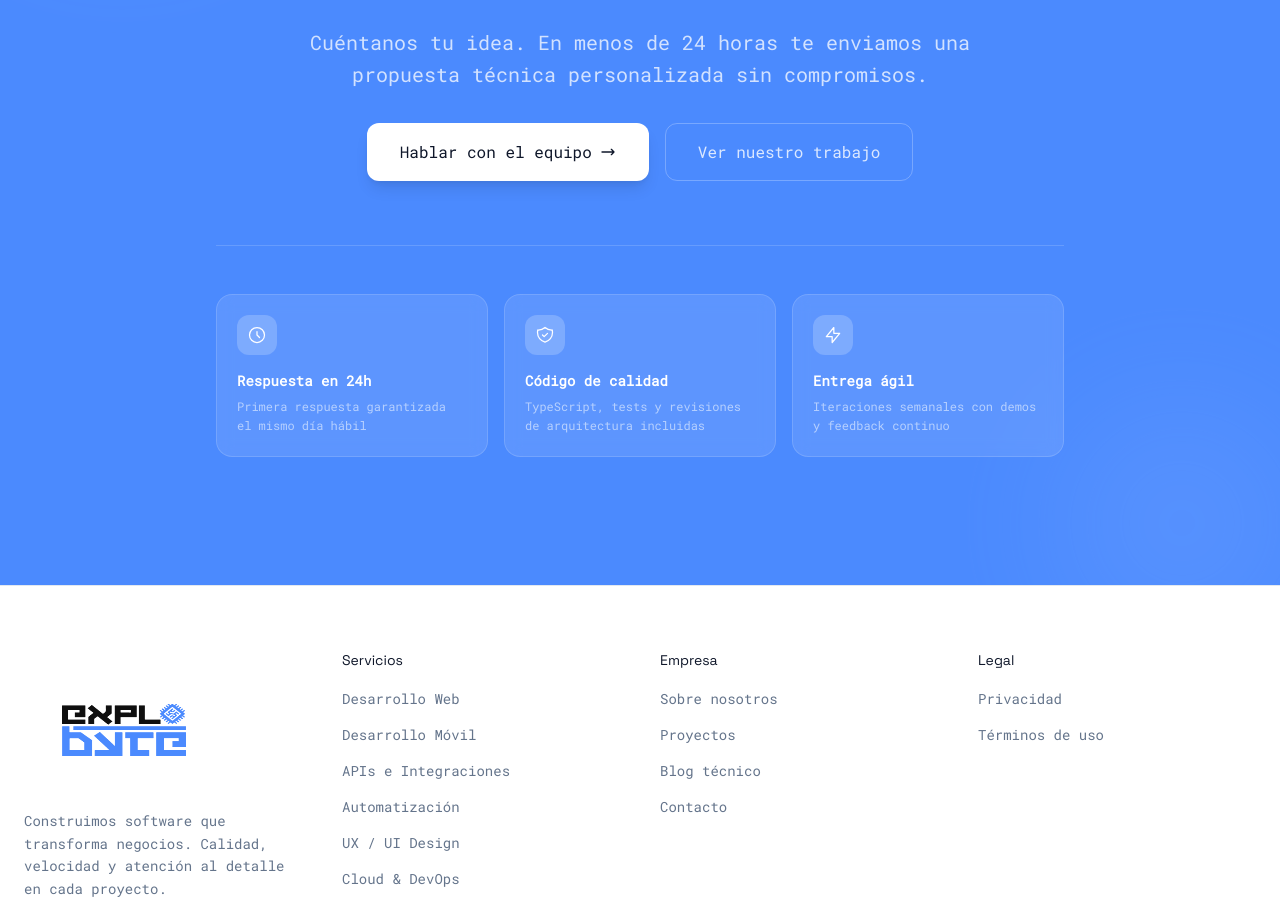
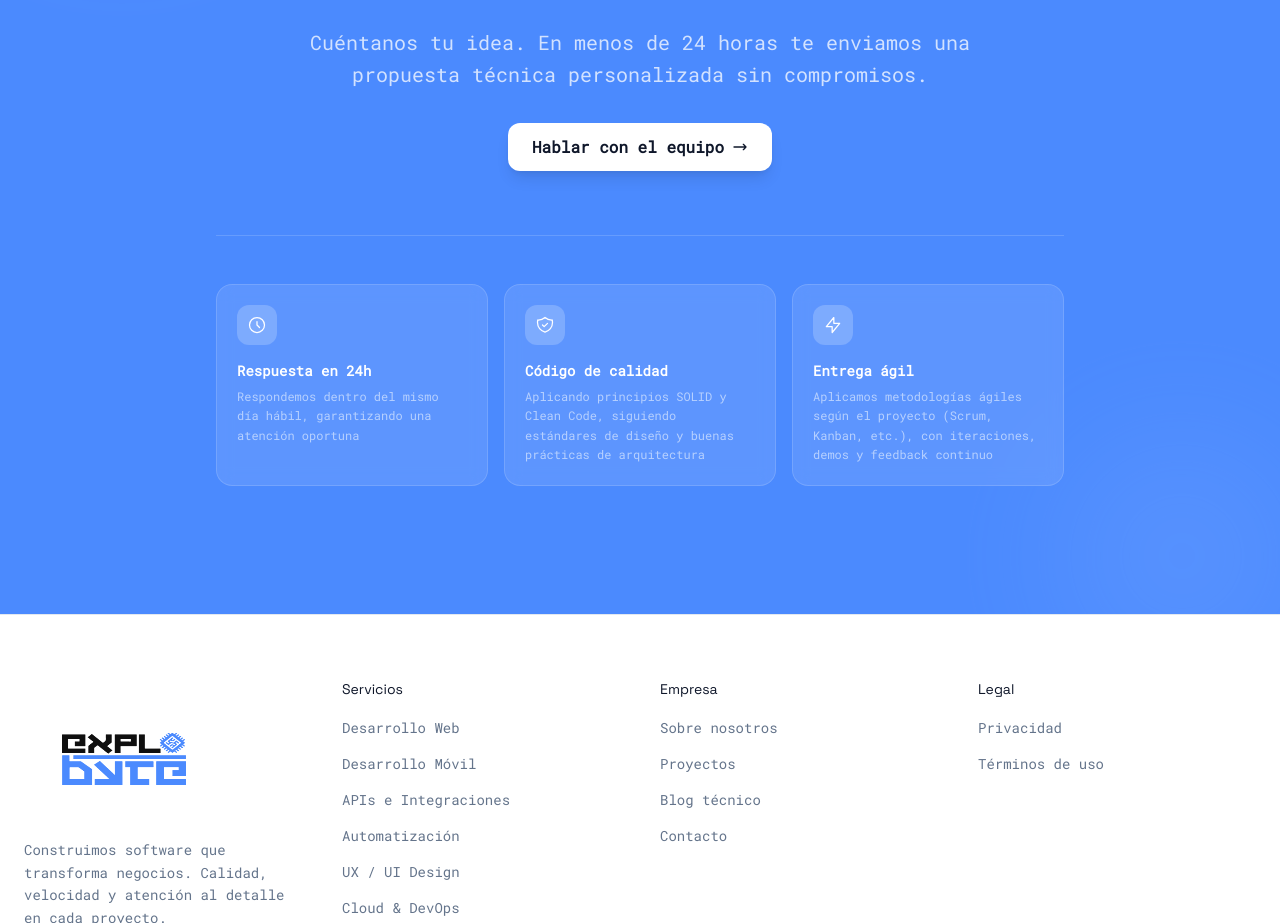
Before and after one commit to Matias-V823/explobyte-website-v2, a Next.js app: page / in a window 1280 px wide. Shown: the part 3960-4883 px from the top of the page. Built offline with nearby package versions, Linux system fonts and the light colour scheme.

Commit message:
refactor: Enhance CTASection with email submission functionality and updated text

```diff
--- a/sections/CTASection.tsx
+++ b/sections/CTASection.tsx
@@ -1,10 +1,19 @@
 "use client";
 
+import { useState } from "react";
 import { useScrollReveal } from "@/hooks/useScrollReveal";
-import { ButtonLink } from "@/components/ui/Button";
 
 export function CTASection() {
   const ref = useScrollReveal<HTMLDivElement>({ y: 40 });
+  const [showInput, setShowInput] = useState(false);
+  const [email, setEmail] = useState("");
+  const [submitted, setSubmitted] = useState(false);
+
+  function handleSubmit(e: React.FormEvent) {
+    e.preventDefault();
+    if (!email) return;
+    setSubmitted(true);
+  }
 
   return (
     <section id="cta" className="py-32 relative overflow-hidden">
@@ -33,30 +42,51 @@ export function CTASection() {
           </h2>
 
           <p className="text-xl text-white/75 leading-relaxed max-w-2xl mx-auto">
-            Cuéntanos tu idea. En menos de 24 horas te enviamos una propuesta
-            técnica personalizada sin compromisos.
+            {showInput
+              ? "Ingresa tu correo electrónico y presiona enviar, nosotros nos pondremos en contacto contigo de forma inmediata."
+              : "Cuéntanos tu idea. En menos de 24 horas te enviamos una propuesta técnica personalizada sin compromisos."}
           </p>
 
           <div className="flex flex-wrap gap-4 justify-center">
-            <ButtonLink
-              variant="secondary"
-              size="lg"
-              href="mailto:hola@explobyte.dev"
-              className="border-white/30! text-ink! bg-white! hover:bg-white/90! shadow-lg!"
+            {!showInput ? (
+              <button
+                onClick={() => setShowInput(true)}
+                className="inline-flex items-center gap-2 px-6 py-3 rounded-xl bg-white text-ink font-semibold text-base shadow-lg hover:bg-white/90 transition-colors cursor-pointer"
               >
                 Hablar con el equipo
                 <svg className="w-4 h-4" fill="none" viewBox="0 0 24 24" stroke="currentColor">
                   <path strokeLinecap="round" strokeLinejoin="round" strokeWidth={2} d="M17 8l4 4m0 0l-4 4m4-4H3" />
                 </svg>
-            </ButtonLink>
-            <ButtonLink
-              variant="ghost"
-              size="lg"
-              href="#proyectos"
-              className="text-white/80! hover:text-white! border border-white/25 rounded-xl"
+              </button>
+            ) : submitted ? (
+              <div className="inline-flex items-center gap-2.5 px-6 py-3 rounded-xl bg-white/20 border border-white/30 text-white font-medium backdrop-blur-sm">
+                <svg className="w-5 h-5 text-white" fill="none" viewBox="0 0 24 24" stroke="currentColor">
+                  <path strokeLinecap="round" strokeLinejoin="round" strokeWidth={2} d="M5 13l4 4L19 7" />
+                </svg>
+                ¡Recibido! Nos pondremos en contacto pronto.
+              </div>
+            ) : (
+              <form
+                onSubmit={handleSubmit}
+                className="flex items-center gap-2 w-full max-w-md"
               >
-              Ver nuestro trabajo
-            </ButtonLink>
+                <input
+                  type="email"
+                  required
+                  autoFocus
+                  value={email}
+                  onChange={(e) => setEmail(e.target.value)}
+                  placeholder="tucorreo@ejemplo.com"
+                  className="flex-1 px-4 py-3 rounded-xl bg-white text-ink placeholder-gray-400 text-sm font-medium shadow-lg outline-none focus:ring-2 focus:ring-white/60"
+                />
+                <button
+                  type="submit"
+                  className="px-5 py-3 rounded-xl bg-white/20 border border-white/30 text-white font-semibold text-sm backdrop-blur-sm hover:bg-white/30 transition-colors cursor-pointer whitespace-nowrap"
+                >
+                  Enviar
+                </button>
+              </form>
+            )}
           </div>
 
           {/* Guarantees */}
@@ -65,17 +95,17 @@ export function CTASection() {
               {
                 icon: <svg className="w-5 h-5" fill="none" viewBox="0 0 24 24" stroke="currentColor"><path strokeLinecap="round" strokeLinejoin="round" strokeWidth={1.5} d="M12 8v4l3 3m6-3a9 9 0 11-18 0 9 9 0 0118 0z" /></svg>,
                 title: "Respuesta en 24h",
-                desc: "Primera respuesta garantizada el mismo día hábil",
+                desc: "Respondemos dentro del mismo día hábil, garantizando una atención oportuna"
               },
               {
                 icon: <svg className="w-5 h-5" fill="none" viewBox="0 0 24 24" stroke="currentColor"><path strokeLinecap="round" strokeLinejoin="round" strokeWidth={1.5} d="M9 12l2 2 4-4m5.618-4.016A11.955 11.955 0 0112 2.944a11.955 11.955 0 01-8.618 3.04A12.02 12.02 0 003 9c0 5.591 3.824 10.29 9 11.622 5.176-1.332 9-6.03 9-11.622 0-1.042-.133-2.052-.382-3.016z" /></svg>,
                 title: "Código de calidad",
-                desc: "TypeScript, tests y revisiones de arquitectura incluidas",
+                desc: "Aplicando principios SOLID y Clean Code, siguiendo estándares de diseño y buenas prácticas de arquitectura",
               },
               {
                 icon: <svg className="w-5 h-5" fill="none" viewBox="0 0 24 24" stroke="currentColor"><path strokeLinecap="round" strokeLinejoin="round" strokeWidth={1.5} d="M13 10V3L4 14h7v7l9-11h-7z" /></svg>,
                 title: "Entrega ágil",
-                desc: "Iteraciones semanales con demos y feedback continuo",
+                desc: "Aplicamos metodologías ágiles según el proyecto (Scrum, Kanban, etc.), con iteraciones, demos y feedback continuo"
               },
             ].map((item) => (
               <div key={item.title} className="p-5 rounded-2xl bg-white/10 border border-white/15 text-left backdrop-blur-sm">
```
Lines whose indentation alone changed are shown as unchanged.
